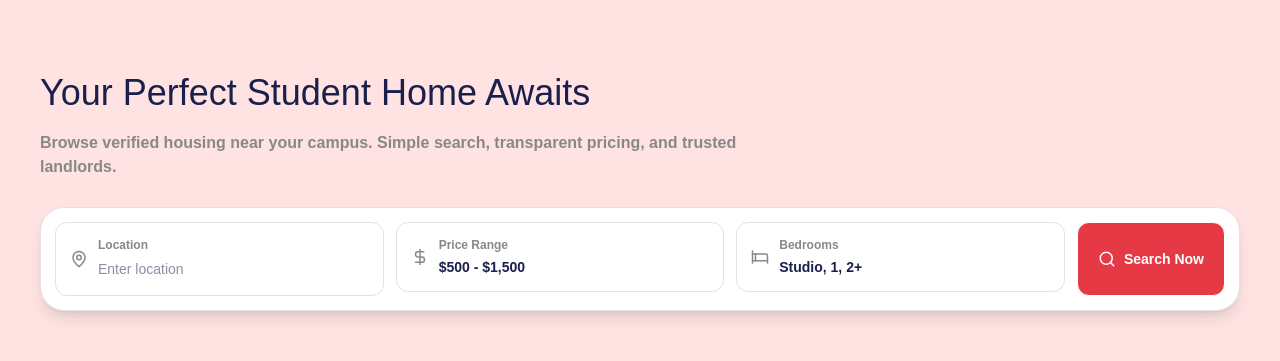
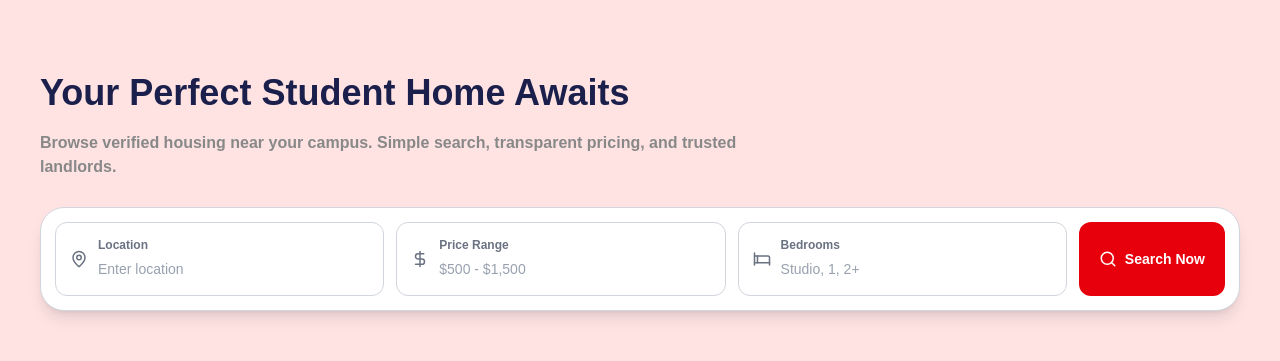
Before and after one commit to DuarteDvv/UFRoom, a Next.js app in the folder apps/web/: page /homepage in a window 1280 px wide. Shown: the part 138-499 px from the top of the page. Built offline with nearby package versions, Linux system fonts and the light colour scheme.

Commit message:
searchbar

```diff
--- a/apps/web/src/app/homepage/page.tsx
+++ b/apps/web/src/app/homepage/page.tsx
@@ -6,6 +6,7 @@ import Image from "next/image";
 import { useAuth } from "../../global-contexts/authcontext";
 import { MapPin, DollarSign, Bed, Search, MessageCircle, Key, Twitter, Instagram, Facebook } from "lucide-react";
 import Header from '../../components/Header';
+import SearchBar from '../../components/SearchBar';
 
 export default function Homepage() {
   return (
@@ -18,7 +19,7 @@ export default function Homepage() {
           <div className="max-w-7xl mx-auto">
             <div className="py-18">
               <div className="mb-7">
-                <h1 className="text-4xl md:text-4xl text-housing-navy mb-4 leading-tight">
+                <h1 className="text-4xl md:text-4xl font-bold text-housing-navy mb-4 leading-tight">
                   Your Perfect Student Home Awaits
                 </h1>
                 <p className="text-base font-bold text-housing-gray max-w-3xl">
@@ -27,51 +28,8 @@ export default function Homepage() {
               </div>
 
               {/* Search Form */}
-              <div className="bg-white rounded-3xl border border-housing-lightGray shadow-lg p-3.5">
-                <div className="flex flex-col md:flex-row gap-3">
-                  {/* Location Input */}
-                  <div className="flex-1 min-w-0">
-                    <div className="flex items-center gap-2.5 p-3.5 border border-housing-lightGray rounded-xl bg-white">
-                      <MapPin className="h-4.5 w-4.5 text-housing-gray flex-shrink-0" />
-                      <div className="flex-1 min-w-0">
-                        <div className="text-xs font-bold text-housing-gray mb-1">Location</div>
-                        <input
-                          type="text"
-                          placeholder="Enter location"
-                          className="w-full text-sm font-medium text-housing-navy placeholder-housing-gray bg-transparent border-0 p-0 focus:outline-none"
-                        />
-                      </div>
-                    </div>
-                  </div>
-
-                  {/* Price Range */}
-                  <div className="flex-1 min-w-0">
-                    <div className="flex items-center gap-2.5 p-3.5 border border-housing-lightGray rounded-xl bg-white">
-                      <DollarSign className="h-4.5 w-4.5 text-housing-gray flex-shrink-0" />
-                      <div className="flex-1 min-w-0">
-                        <div className="text-xs font-bold text-housing-gray mb-1">Price Range</div>
-                        <div className="text-sm font-bold text-housing-navy">$500 - $1,500</div>
-                      </div>
-                    </div>
-                  </div>
-
-                  {/* Bedrooms */}
-                  <div className="flex-1 min-w-0">
-                    <div className="flex items-center gap-2.5 p-3.5 border border-housing-lightGray rounded-xl bg-white">
-                      <Bed className="h-4.5 w-4.5 text-housing-gray flex-shrink-0" />
-                      <div className="flex-1 min-w-0">
-                        <div className="text-xs font-bold text-housing-gray mb-1">Bedrooms</div>
-                        <div className="text-sm font-bold text-housing-navy">Studio, 1, 2+</div>
-                      </div>
-                    </div>
-                  </div>
-
-                  {/* Search Button */}
-                  <button className="flex items-center justify-center gap-2 px-5 py-3 bg-housing-red border border-housing-blue rounded-xl text-white font-bold text-sm hover:bg-red-700 transition-colors min-w-[145px]">
-                    <Search className="h-4.5 w-4.5" />
-                    Search Now
-                  </button>
-                </div>
+              <div>
+                <SearchBar />
               </div>
             </div>
           </div>
--- /dev/null
+++ b/apps/web/src/components/SearchBar.tsx
@@ -0,0 +1,90 @@
+"use client";
+
+import { useRouter } from "next/navigation";
+import { useState } from "react";
+import { MapPin, DollarSign, Bed, Search } from "lucide-react";
+
+export default function SearchBar() {
+  const router = useRouter();
+
+  // Estados para os filtros
+  const [location, setLocation] = useState("");
+  const [price, setPrice] = useState("");
+  const [bedrooms, setBedrooms] = useState("");
+
+  const handleSearch = () => {
+    const query = new URLSearchParams({
+      location,
+      price,
+      bedrooms,
+    }).toString();
+
+    router.push(`/search?${query}`);
+  };
+
+  return (
+    <div className="bg-white rounded-3xl border border-gray-300 shadow-lg p-3.5">
+      <div className="flex flex-col md:flex-row gap-3">
+        {/* Location */}
+        <div className="flex-1 min-w-0">
+          <div className="flex items-center gap-2.5 p-3.5 border border-gray-300 rounded-xl bg-white">
+            <MapPin className="h-4.5 w-4.5 text-gray-500 flex-shrink-0" />
+            <div className="flex-1 min-w-0">
+              <div className="text-xs font-bold text-gray-500 mb-1">Location</div>
+              <input
+                type="text"
+                placeholder="Enter location"
+                value={location}
+                onChange={(e) => setLocation(e.target.value)}
+                className="w-full text-sm font-medium text-gray-900 placeholder-gray-400 bg-transparent border-0 p-0 focus:outline-none"
+              />
+            </div>
+          </div>
+        </div>
+
+        {/* Price */}
+        <div className="flex-1 min-w-0">
+          <div className="flex items-center gap-2.5 p-3.5 border border-gray-300 rounded-xl bg-white">
+            <DollarSign className="h-4.5 w-4.5 text-gray-500 flex-shrink-0" />
+            <div className="flex-1 min-w-0">
+              <div className="text-xs font-bold text-gray-500 mb-1">Price Range</div>
+              <input
+                type="text"
+                placeholder="$500 - $1,500"
+                value={price}
+                onChange={(e) => setPrice(e.target.value)}
+                className="w-full text-sm font-medium text-gray-900 placeholder-gray-400 bg-transparent border-0 p-0 focus:outline-none"
+              />
+            </div>
+          </div>
+        </div>
+
+        {/* Bedrooms */}
+        <div className="flex-1 min-w-0">
+          <div className="flex items-center gap-2.5 p-3.5 border border-gray-300 rounded-xl bg-white">
+            <Bed className="h-4.5 w-4.5 text-gray-500 flex-shrink-0" />
+            <div className="flex-1 min-w-0">
+              <div className="text-xs font-bold text-gray-500 mb-1">Bedrooms</div>
+              <input
+                type="text"
+                placeholder="Studio, 1, 2+"
+                value={bedrooms}
+                onChange={(e) => setBedrooms(e.target.value)}
+                className="w-full text-sm font-medium text-gray-900 placeholder-gray-400 bg-transparent border-0 p-0 focus:outline-none"
+              />
+            </div>
+          </div>
+        </div>
+
+        {/* Botão de busca */}
+        <button
+          onClick={handleSearch}
+          className="flex items-center justify-center gap-2 px-5 py-3 bg-red-600 rounded-xl text-white font-bold text-sm hover:bg-red-700 transition-colors min-w-[145px]"
+        >
+          <Search className="h-4.5 w-4.5" />
+          Search Now
+        </button>
+      </div>
+    </div>
+  );
+}
```
